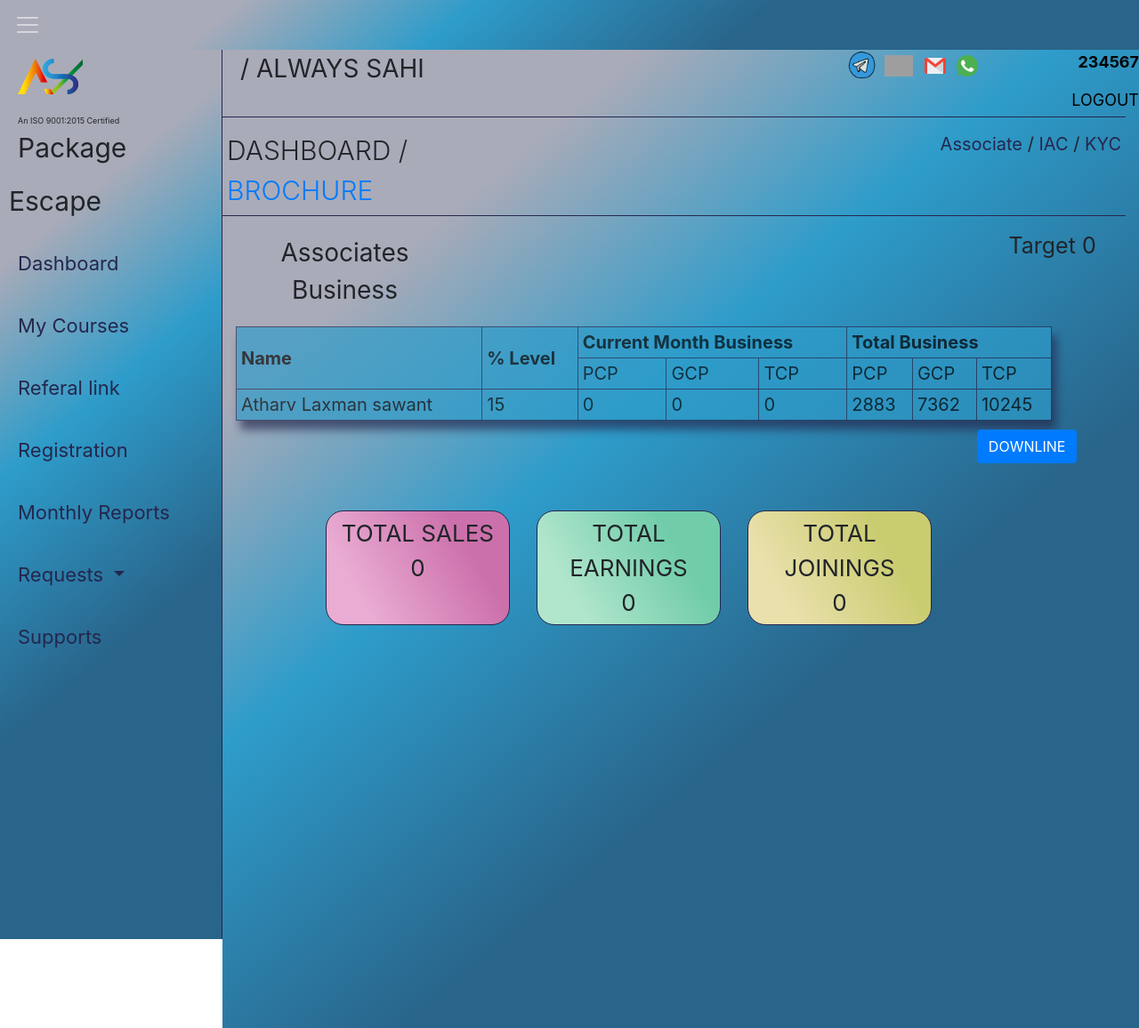
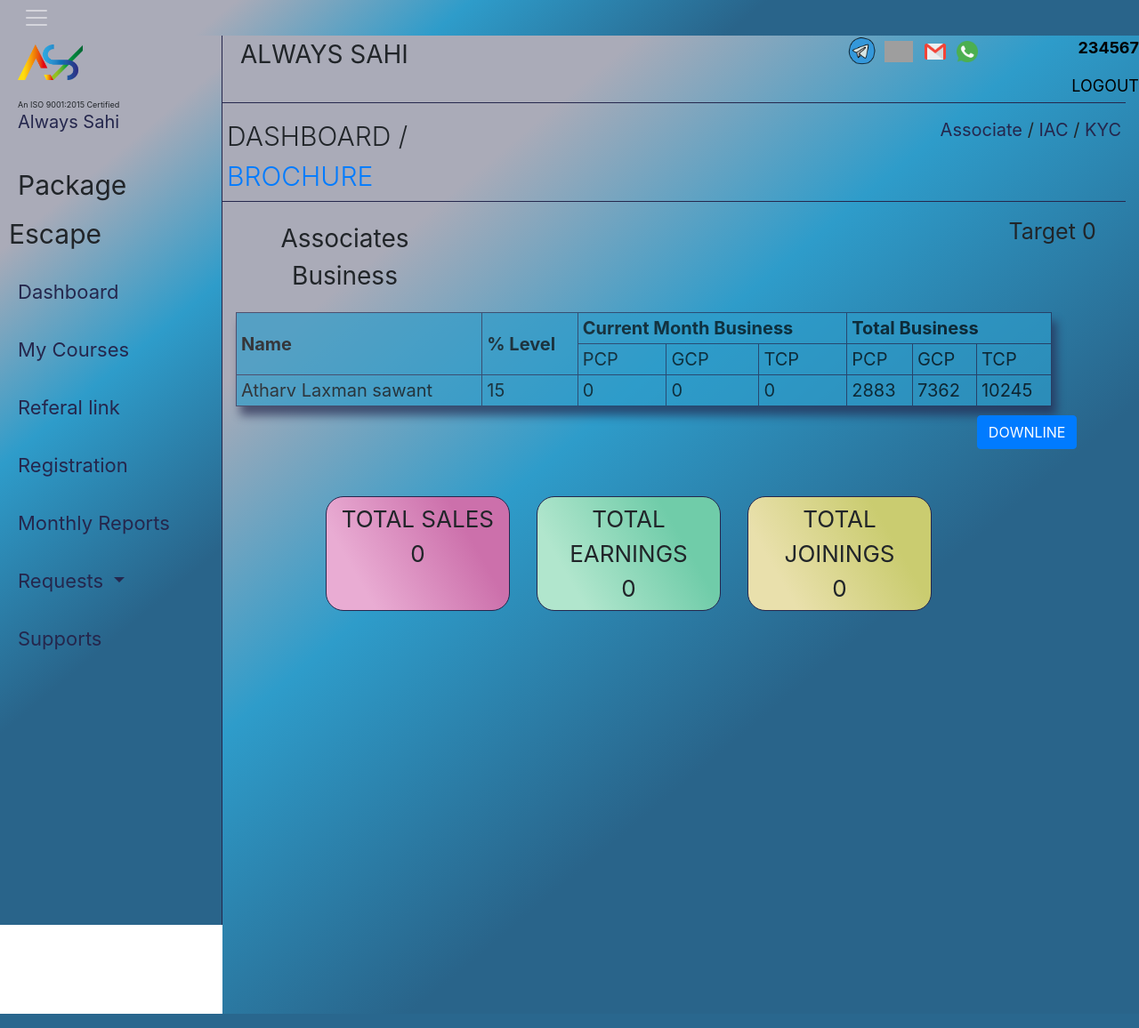
Before and after one commit to Always-Sahi-Consultancy/Team-AS, a PHP site: page /Education/IAC/index.html in a window 1280 px wide. Shown: the whole page at 89% size. Run offline with PHP 8.4, Linux system fonts and the light colour scheme; some libraries are stand-ins or nearby versions; grey boxes are pictures that could not be loaded.

Commit message:
minor changes

```diff
--- a/Education/IAC/index.html
+++ b/Education/IAC/index.html
@@ -6,6 +6,9 @@
     <link rel="stylesheet" href="https://maxcdn.bootstrapcdn.com/bootstrap/4.4.1/css/bootstrap.min.css">
     <script src ="https://ajax.googleapis.com/ajax/libs/jquery/3.4.1/jquery.min.js"></script>
     <script src ="https://maxcdn.bootstrapcdn.com/bootstrap/4.4.1/js/bootstrap.min.js"></script>
+    <script src="menu.js"></script>
+    <script src="js/jquery.min.js"></script>
+    <script src="js/bootstrap.bundle.min.js"></script>
 
 </head>
 <body>
@@ -21,6 +24,7 @@
           <ul class="sidebar-nav">
             <li> <img class="logoImg" src="img/Background Less.png">
               <p class="logoText">An ISO 9001:2015 Certified</p>
+              <p class="as">Always Sahi</p>
             </li>
             <li class="package">Package Escape</li>
             <li><a class="active" href="#" onclick="tabs(1)">Dashboard</a> </li>
@@ -47,15 +51,13 @@
               <div class="content" id="content">
                   <div class="row">
                     <div class="col-md-3">
-                  <div class="heading">/ ALWAYS SAHI</div>
+                      <div class="heading"> ALWAYS SAHI</div>
                     </div>
                       <div class="col-md-7 icons">
-
                           <a href="#"><img src="/Education/img/icons8-telegram-app-96.png" class="iconimgT"></a>
                           <a href="#"><img src="/image/002-phone.png" class="iconimg"></a>
                           <a href="#"><img src="/image/001-gmail.png" class="iconimg"></a>
                           <a href="#"><img src="/image/006-whatsapp-1.png" class="iconimg"></a>
-
                       </div>
                       <div class="col-md-2 head">
                         <p class="associateId head">234567</p>
@@ -71,21 +73,12 @@
                             <p class="Linfo">
                               <a href="" class="changePassword">Associate</a> / <a href="#" class="changePassword" onclick="iac()"> IAC</a> / <a href="#" onclick="tabs(8)" class="changePassword"> KYC</a>
                             </p>
-
                         </div>
                       </div>
+
                         <div class="row line2"></div>
 
                           <center>
-              <!--LEVEL TABLE-->
-              <!--<div class="row col-md-11 levelTable">
-                <div class="col-md-4 TableHeads">Maintained Level</div>
-                <div class="col-md-4 TableHeads">Highest level</div>
-                <div class="col-md-4 TableHeads">Status</div>
-                <div class="col-md-4 TableHeads "><div class="TableInfo">Star 2</div></div>
-                <div class="col-md-4 TableHeads "><div class="TableInfo">Star 2</div></div>
-                <div class="col-md-4 TableHeads "><div class="TableInfo">Active</div></div>
-             </div>-->
 
                       <!--ASSOCIATES BUSINESS-->
                         <div id="AssociateBusiness">
@@ -110,14 +103,6 @@
                                     <td >GCP</td>
                                     <td >TCP</td>
                                   </tr>
-                    <!--<tr>
-                      <td>BV</td>
-                      <td>Extra</td>
-                      <td>BV</td>
-                      <td>Extra</td>
-                      <td>BV</td>
-                      <td>Extra</td>
-                    </tr>-->
                                   <tr>
                                     <td>Atharv Laxman sawant</td>
                                     <td>15</td>
@@ -153,14 +138,6 @@
                                 <td >GCP</td>
                                 <td >TCP</td>
                             </tr>
-                  <!--<tr>
-                    <td>BV</td>
-                    <td>Extra</td>
-                    <td>BV</td>
-                    <td>Extra</td>
-                    <td>BV</td>
-                    <td>Extra</td>
-                  </tr>-->
                             <tr>
                                 <td>Atharv Laxman sawant</td>
                                 <td>15</td>
@@ -197,14 +174,6 @@
                                     <td >GCP</td>
                                     <td >TCP</td>
                                 </tr>
-                  <!--<tr>
-                    <td>BV</td>
-                    <td>Extra</td>
-                    <td>BV</td>
-                    <td>Extra</td>
-                    <td>BV</td>
-                    <td>Extra</td>
-                  </tr>-->
                                 <tr>
                                     <td>Atharv Laxman sawant</td>
                                     <td>15</td>
@@ -227,9 +196,7 @@
                               </div>
                               <div class="col-md-3 align-right E-color">
                                 <div >TOTAL EARNINGS</div>
-              <div >
-                0
-              </div>
+                                  <div>0</div>
                               </div>
                               <div class="col-md-3 align-right J-color" >
                                 <div >TOTAL JOININGS</div>
@@ -266,12 +233,14 @@
                            </div>
 
 
-              <!--RESIGTER FORM--><!--ASSOCIATES FORM-->
+                             <!--RESIGTER FORM-->
+                             <!--ASSOCIATES FORM-->
                             <div id="ASSRegistrationForm" >
                                 <div class="row register">
                                   <div class="RF col-md-10">REGISTRATION FORM</div>
                                     <div class="link home"> <a href="">HOME</a></div>
                                 </div>
+
                                 <!--Mobile Verification-->
                                   <div class="row MV">
                                     <div>Mobile OTP Verification</div>
@@ -296,7 +265,7 @@
                                     </div>
                                       <div class="row justify-content-center MobileV col-md-6">
                                           <div class="titles">Upline ID </div>
-                    <input type="number" name="sID" placeholder="Upline Id" maxlength="7" minlength="7" required>
+                                            <input type="number" name="sID" placeholder="Upline Id" maxlength="6" minlength="6" required>
                                       </div>
                                       <div class="row justify-content-center MobileV col-md-6">
                                           <div class="titles1">Upline Name</div>
@@ -307,13 +276,6 @@
                                       </div>
                                       <div class="col-md-12">
                                          <form>
-                <!--<div class="row justify-content-center MobileV col-md-5">
-                  <div class="titles">Title</div>
-                    <select id="gender" name="gender" required>
-                      <option value="Mr.">Mr.</option>
-                      <option value="Mrs.">Mrs.</option>
-                    </select>
-                </div>-->
                                             <div class="row justify-content-center MobileV col-md-6">
                                               <div class="titles">Name</div>
                                                   <input type="text" id="name" placeholder="Name" required>
@@ -397,7 +359,7 @@
                                         </div>
                                           <div class="row justify-content-center MobileV col-md-6">
                                             <div class="titles">Upline ID </div>
-                        <input type="number" name="sID" placeholder="Upline Id" maxlength="7" minlength="7" required>
+                                              <input type="number" name="sID" placeholder="Upline Id" maxlength="6" minlength="6" required>
                                           </div>
                                           <div class="row justify-content-center MobileV col-md-6">
                                             <div class="titles1">Upline Name</div>
@@ -415,13 +377,6 @@
                                           </div>
                                   <div class="col-md-12">
                                     <form>
-                    <!--<div class="row justify-content-center MobileV col-md-5">
-                      <div class="titles">Title</div>
-                        <select id="gender" name="gender" required>
-                          <option value="Mr.">Mr.</option>
-                          <option value="Mrs.">Mrs.</option>
-                        </select>
-                    </div>-->
                                       <div class="row justify-content-center MobileV col-md-6">
                                         <div class="titles">Name</div>
                                           <input type="text" id="name" placeholder="Name" required>
@@ -629,29 +584,8 @@
                                 </div>
               </div>
           </div>
-    </div> <!-- /#page-content-wrapper -->
-</div> <!-- /#wrapper -->
-<!-- Bootstrap core JavaScript -->
+        </div>
+  </div>
 </body>
-<script src="menu.js"></script>
-<script src="js/jquery.min.js"></script>
-<script src="js/bootstrap.bundle.min.js"></script> <!-- Menu Toggle Script -->
-<script>
-  $(function(){
-    $("#menu-toggle").click(function(e) {
-        e.preventDefault();
-        $("#wrapper").toggleClass("toggled");
-    });
-
-    $(window).resize(function(e) {
-      if($(window).width()<=768){
-        $("#wrapper").removeClass("toggled");
-      }else{
-        $("#wrapper").addClass("toggled");
-      }
-    });
-  });
-
-</script>
 
 </html>
--- a/Education/IAC/menu.js
+++ b/Education/IAC/menu.js
@@ -105,3 +105,18 @@
 }
 
 window.addEventListener(onclick,OTP);
+
+$(function(){
+    $("#menu-toggle").click(function(e) {
+        e.preventDefault();
+        $("#wrapper").toggleClass("toggled");
+    });
+
+    $(window).resize(function(e) {
+      if($(window).width()<=768){
+        $("#wrapper").removeClass("toggled");
+      }else{
+        $("#wrapper").addClass("toggled");
+      }
+    });
+  });
--- a/Education/IAC/style.css
+++ b/Education/IAC/style.css
@@ -1,9 +1,15 @@
 .navbar{
   position: sticky;
   display: block;
+  padding: 20px;
 }
 .navbar-brand, .navbar-dark{
+  height: 40px;
+  padding: 10px;
   color: #25274D;
+}
+nav{
+  position: sticky;
 }
 .bg-blue{
   padding: 2px;
@@ -11,21 +17,25 @@
   background-image: linear-gradient(140deg, #AAABB8 20%, #2E9CCA 40%, #29648A 65%);
 }
 .navbar-nav .nav-link + .nav-link {
+    margin-top: 1rem;
     margin-left: 0 rem;
 }
 
 .navbar-nav .nav-item + .nav-item .navbar-toggler-icon {
+    margin-top: 1rem;
     margin-left: 1rem;
 }
 
 @media (max-width: 543px) {
     .navbar-toggleable .navbar-nav .nav-item {
+        margin-top: 1rem;
         margin-left: 0;
     }
 }
 
 @media (max-width: 767px) {
     .navbar-toggleable-sm .navbar-nav .nav-item {
+        margin-top: 1rem;
         margin-left: 0;
     }
 }
@@ -115,7 +125,7 @@
 
 .sidebar-nav li {
   text-indent: 10px;
-  line-height: 60px;
+  line-height: 55px;
   margin: 10px;
 }
 
@@ -326,10 +336,18 @@
   margin-top: 18px;
   color: black;
 }
+p{
+  margin: 0;
+  padding: 0;
+}
 .RF{
   font-size: 38px;
   font-weight: 300;
   text-align: left;
+}
+.as{
+  font-size: 20px;
+  color: #25274D;
 }
 .MV{
   font-size: 25px;
```
Lines whose indentation alone changed are shown as unchanged.
